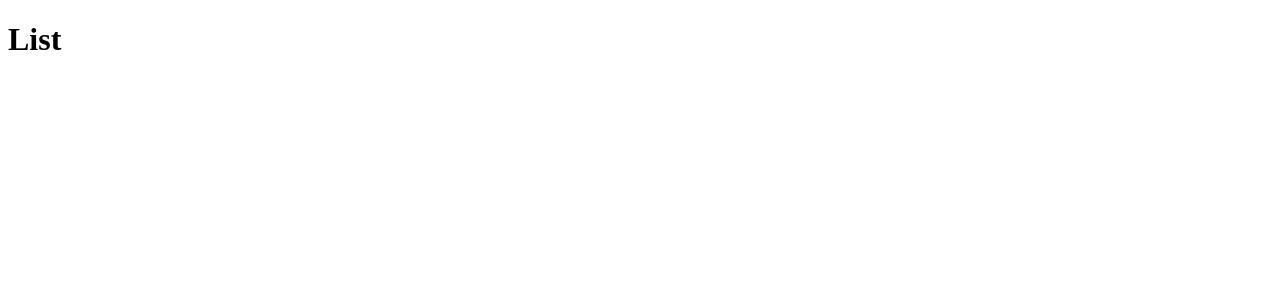
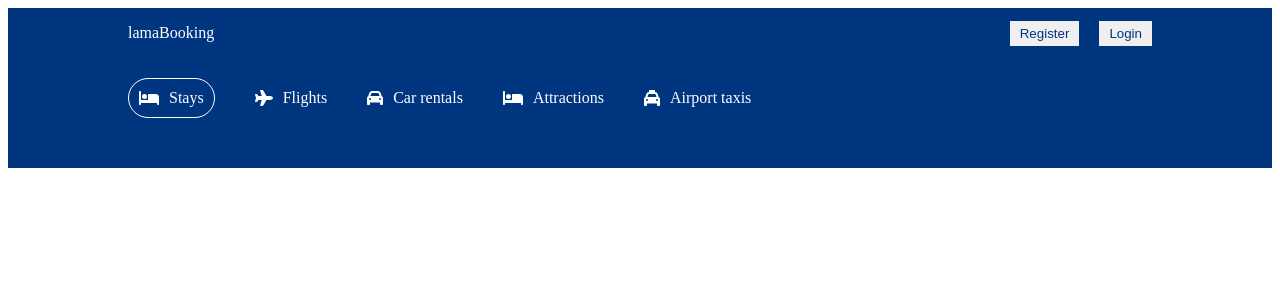
Before and after one commit to suresh2kB/NewLearnigs, a React (Create React App) app: page /hotels in a window 1280 px wide. Shown: the top 300 px of the page. Built offline with nearby package versions, Linux system fonts and the light colour scheme.

Commit message:
Added hotel lists page initial styling

```diff
--- a/src/components/header/Header.css
+++ b/src/components/header/Header.css
@@ -10,6 +10,12 @@
     width: 100%;
     max-width: 1024px;
     margin: 20px 0px 100px 0px;
+}
+
+.headerContainer.listMode{
+    width: 100%;
+    max-width: 1024px;
+    margin: 20px 0px 0px 0px;
 }
 
 .headerList{
--- a/src/components/header/Header.jsx
+++ b/src/components/header/Header.jsx
@@ -14,7 +14,7 @@ import "react-date-range/dist/styles.css"; // main style file
 import "react-date-range/dist/theme/default.css"; // theme css file
 import { format } from "date-fns";
 
-const Header = () => {
+const Header = (props) => {
   const [openDate, setOpenDate] = useState(false);
   const [date, setDate] = useState([
     {
@@ -40,7 +40,13 @@ const Header = () => {
   };
   return (
     <div className="header">
-      <div className="headerContainer">
+      <div
+        className={
+          props.type === "listMode"
+            ? "headerContainer listMode"
+            : "headerContainer"
+        }
+      >
         <div className="headerList">
           <div className="headerListItem active">
             <FontAwesomeIcon icon={faBed} />
@@ -63,10 +69,14 @@ const Header = () => {
             <span>Airport taxis</span>
           </div>
         </div>
-        <h1 className="headerTitle">A lifetime of discounts? It's Genius</h1>
+        {props.type !== "listMode" && (
+          <>
+            <h1 className="headerTitle">
+              A lifetime of discounts? It's Genius
+            </h1>
             <p className="headerDesc">
-          Get rewarded for your travels - unlock instant saving of 10% or more
-          with a free LamaBooking account.
+              Get rewarded for your travels - unlock instant saving of 10% or
+              more with a free LamaBooking account.
             </p>
             <button className="headerBtn">Sign in / Register</button>
             <div className="headerSearch">
@@ -119,7 +129,9 @@ const Header = () => {
                         >
                           -
                         </button>
-                    <span className="optionCounterNumber">{options.adult}</span>
+                        <span className="optionCounterNumber">
+                          {options.adult}
+                        </span>
                         <button
                           className="optionCounterButton"
                           onClick={() => handleOption("adult", "i")}
@@ -159,7 +171,9 @@ const Header = () => {
                         >
                           -
                         </button>
-                    <span className="optionCounterNumber">{options.room}</span>
+                        <span className="optionCounterNumber">
+                          {options.room}
+                        </span>
                         <button
                           className="optionCounterButton"
                           onClick={() => handleOption("room", "i")}
@@ -175,6 +189,8 @@ const Header = () => {
                 <button className="headerBtn">Search</button>
               </div>
             </div>
+          </>
+        )}
       </div>
     </div>
   );
--- a/src/pages/list/List.jsx
+++ b/src/pages/list/List.jsx
@@ -1,9 +1,12 @@
 import React from "react";
+import Navbar from "../../components/navbar/Navbar";
+import Header from "../../components/header/Header";
 
 const List = () => {
   return (
     <div>
-      <h1>List</h1>
+      <Navbar />
+      <Header type="listMode" />
     </div>
   );
 };
```
Also changed, not shown: src/pages/hotel/Hotel.css (added), src/pages/list/List.css (added). Lines whose indentation alone changed are shown as unchanged.
